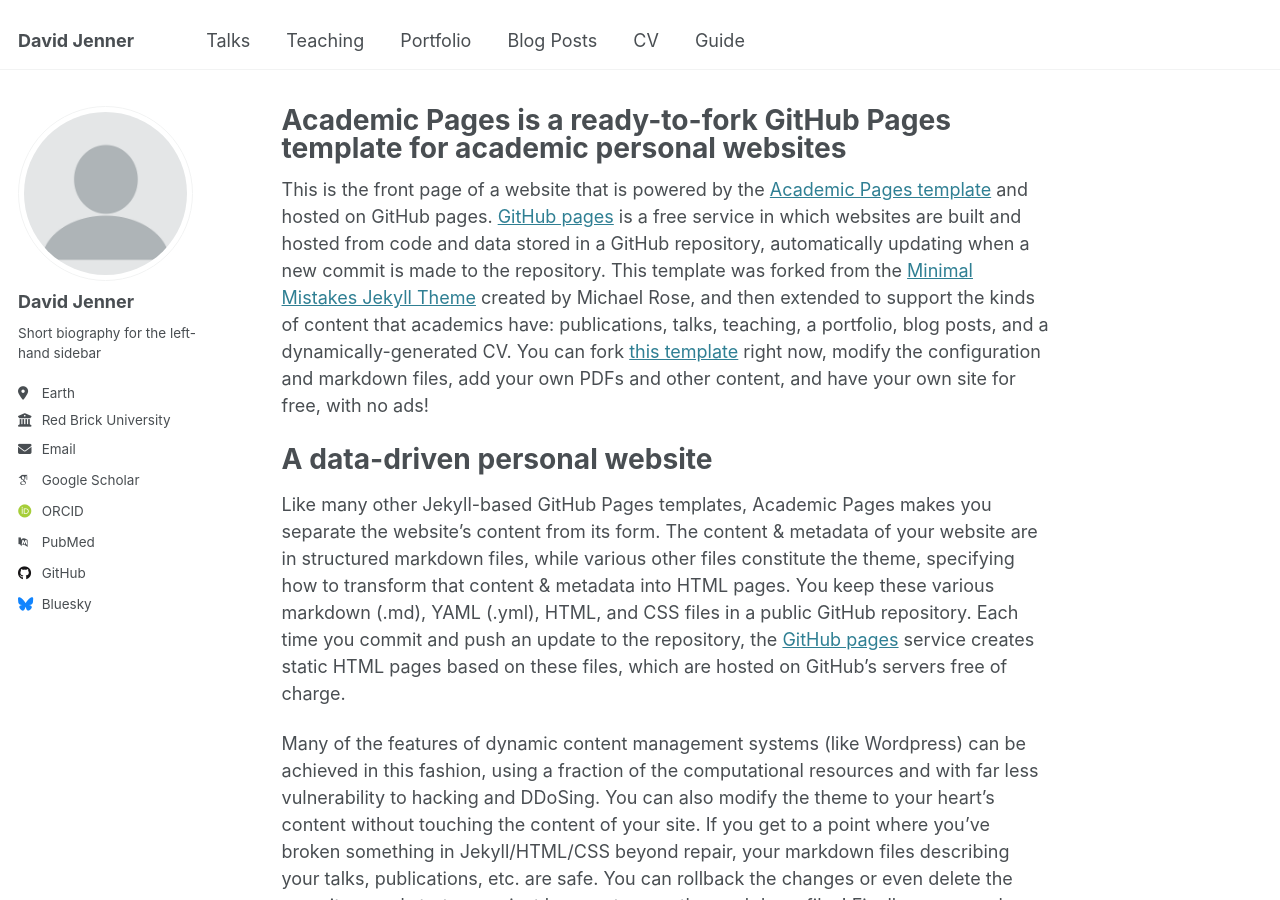
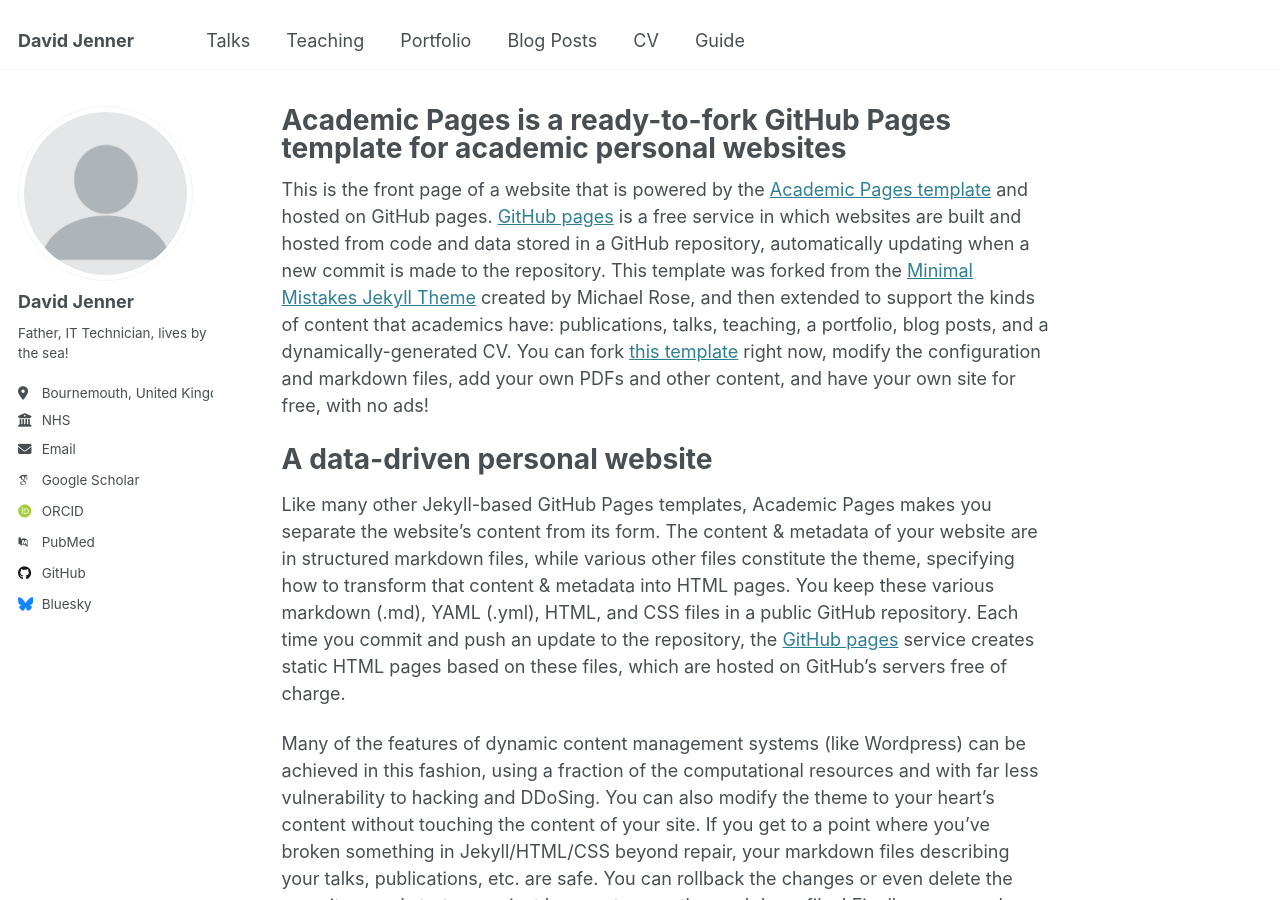
Before and after one commit to davidjenner/davidjenner.github.io, a Jekyll site: the page built from _pages/about.md, in a window 1280 px wide and 900 px high. Built offline with Jekyll 4.4.1, drawn with Linux system fonts in a browser that asks for light colours; some web fonts are replaced.

Commit message:
Update _config.yml

```diff
--- a/_config.yml
+++ b/_config.yml
@@ -25,9 +25,9 @@ author:
   avatar           : "profile.png"
   name             : "David Jenner"
   pronouns         : # example: "she/her"
-  bio              : "Short biography for the left-hand sidebar"
-  location         : "Earth"
-  employer         : "Red Brick University"
+  bio              : "Father, IT Technician, lives by the sea!"
+  location         : "Bournemouth, United Kingdom"
+  employer         : "NHS"
   uri              : # URL
   email            : "none@example.org"
 
@@ -45,12 +45,11 @@ author:
   bitbucket        : # Username - Update with your username on the site
   codepen          : # Username
   dribbble         : # Username
-  github           : "academicpages"
-  kaggle           : # Username
+  github           : "davidjenner"
   stackoverflow    : # User number or user number and name (i.e., use "1" or "1/jeff-atwood")
 
   # Social media
-  bluesky          : "bsky.app" # Replace this with you Bluesky username
+  bluesky          : "davidjenner.cc" # Replace this with you Bluesky username
   facebook         : # Username
   flickr           : # Username
   foursquare       : # Username
```
